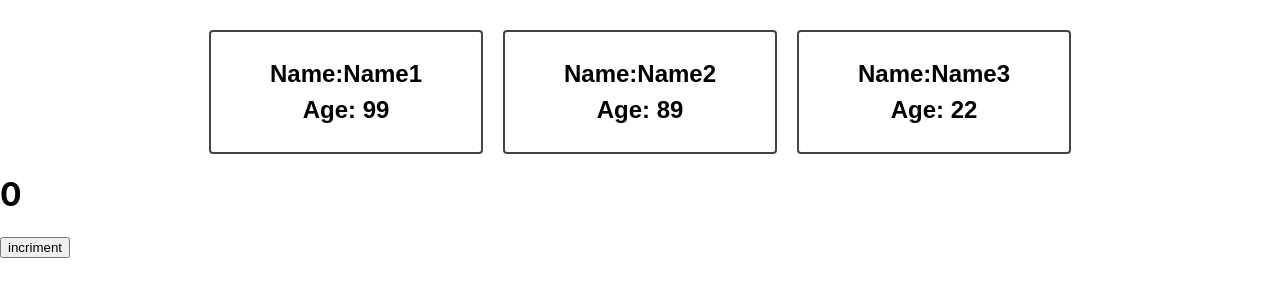
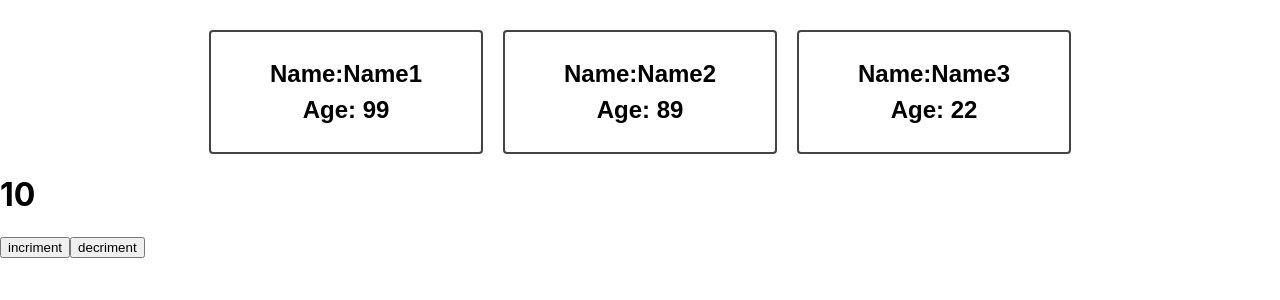
Before and after one commit to mangesh687/ReactDec, a React (Create React App) app: page / in a window 1280 px wide. Shown: the top 300 px of the page. Built offline with nearby package versions, Linux system fonts and the light colour scheme.

Commit message:
incriment and decriment

```diff
--- a/src/App.js
+++ b/src/App.js
@@ -18,12 +18,23 @@ import PersInfo from './Components/PersInfo';
 //     console.log(i+1);
 //   }
 // lazy initial state :- if the initial state is the result of an expensive computation, you can provide a function to useState.
-function initialState(){
-  console.log("initial state called"+Date.now());
-  return 0;
-}
+// function initialState(){
+//   console.log("initial state called"+Date.now());
+//   return 0;
+// }
+let i=1;
 function App() {
-  const [addVal,setCount]=useState(()=>initialState());
+  const [i,setCount]=useState(10);
+  const addVal=()=>{
+    setCount(i+1);
+  }
+  const adddec=()=>{
+    setCount(i-1);
+  }
+
+// function App() {
+//   const [addVal,setCount]=useState(()=>initialState());
+
   return (<>
     <div className="Pers">
       <PersInfo name="Name1" age="99"/>
@@ -31,8 +42,11 @@ function App() {
         <PersInfo name="Name3" age="22"/>
     </div>
     <div>
-      <h1>{addVal}</h1>
-      <button onClick={()=>{setCount(addVal+1)}}>incriment</button>
+      {/* <h1>{addVal}</h1> */}
+      <h1>{i}</h1>
+     {/* // <button onClick={()=>{setCount(addVal+1)}}>incriment</button> */}
+     <button onClick={addVal}>incriment</button>
+     <button onClick={adddec}>decriment</button>
     </div>
     </>
   );
@@ -45,4 +59,4 @@ export default App;
 //in App.js we can write our custom code to render UI and components we can create here and use them here as well.
 //what is difftence betwwen npm and npx?
 //npm is a package manager that allows you to install, update, and manage packages (libraries or modules) for your Node.js projects. It is used to handle dependencies and manage the packages required for your application.
-//npx is a package runner that comes with npm (version 5.2.0 and higher). It allows you to execute packages without installing them globally on your system. npx is often used to run command-line tools or scripts directly from the npm registry or from local project dependencies.
+//npx is a package runner that comes with npm (version 5.2.0 and higher). It allows you to execute //packages without installing them globally on your system. npx is often used to run command-line tools or scripts directly from the npm registry or from local project dependencies.
```
